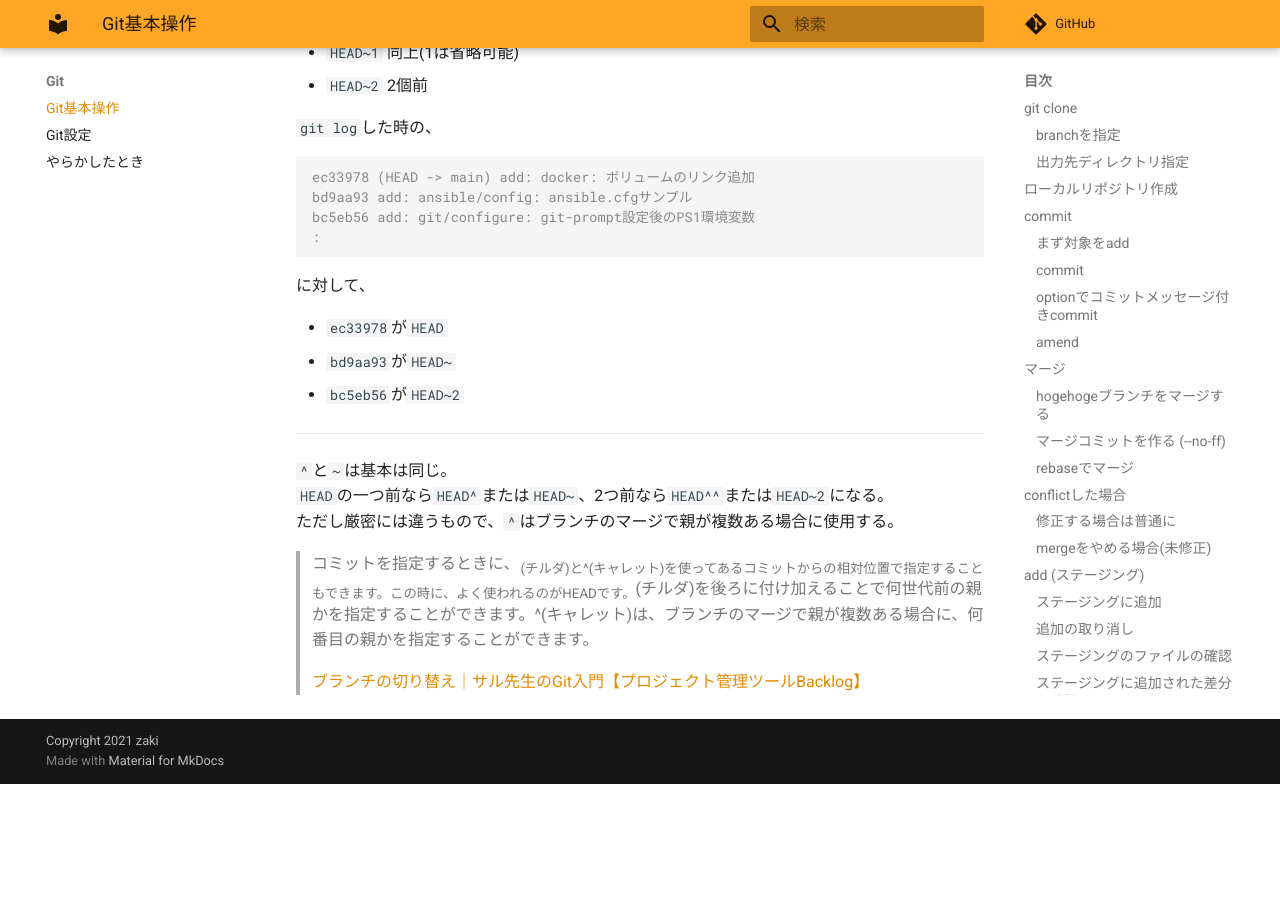
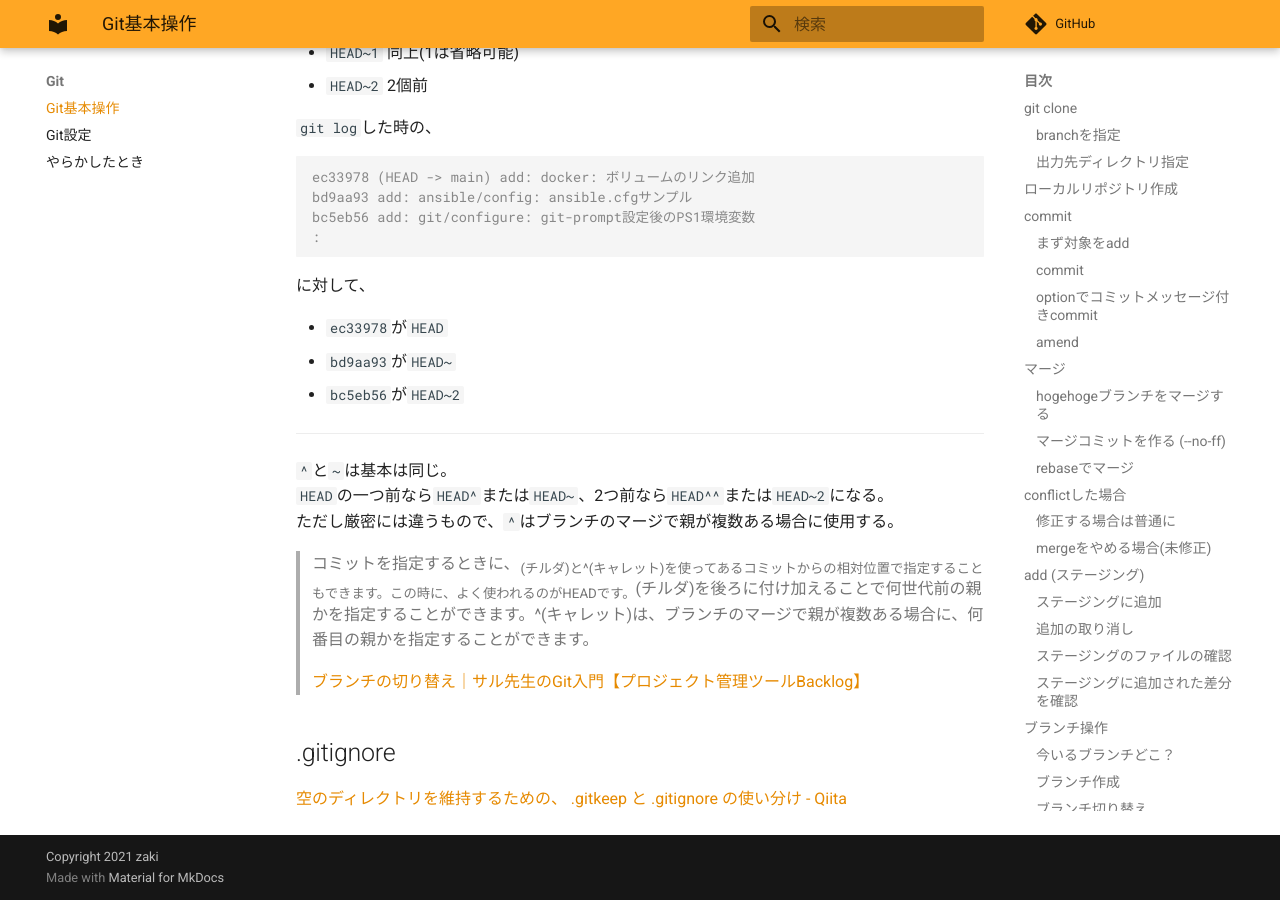
Before and after one commit to zaki-lknr/docs, an MkDocs documentation site: the page built from docs/Git/index.md, in a window 1280 px wide and 900 px high, scrolled down 9830 px. Built offline with MkDocs 1.6.1 and Material for MkDocs 9.7.7, drawn with Linux system fonts in a browser that asks for light colours; comment, search, counter and statistics services are not loaded; before the commit the page ends 10614 px from its top, so only the background shows below that.

Commit message:
add: git: .gitkeepと.gittignoreの使い分け

```diff
--- a/docs/Git/index.md
+++ b/docs/Git/index.md
@@ -500,3 +500,7 @@ bc5eb56 add: git/configure: git-prompt設定後のPS1環境変数
 > コミットを指定するときに、~(チルダ)と^(キャレット)を使ってあるコミットからの相対位置で指定することもできます。この時に、よく使われるのがHEADです。~(チルダ)を後ろに付け加えることで何世代前の親かを指定することができます。^(キャレット)は、ブランチのマージで親が複数ある場合に、何番目の親かを指定することができます。
 >
 > [ブランチの切り替え｜サル先生のGit入門【プロジェクト管理ツールBacklog】](https://backlog.com/ja/git-tutorial/stepup/03/)
+
+## .gitignore
+
+[空のディレクトリを維持するための、 .gitkeep と .gitignore の使い分け - Qiita](https://qiita.com/ndxbn/items/f124d2b183b60cb074e2)
```
